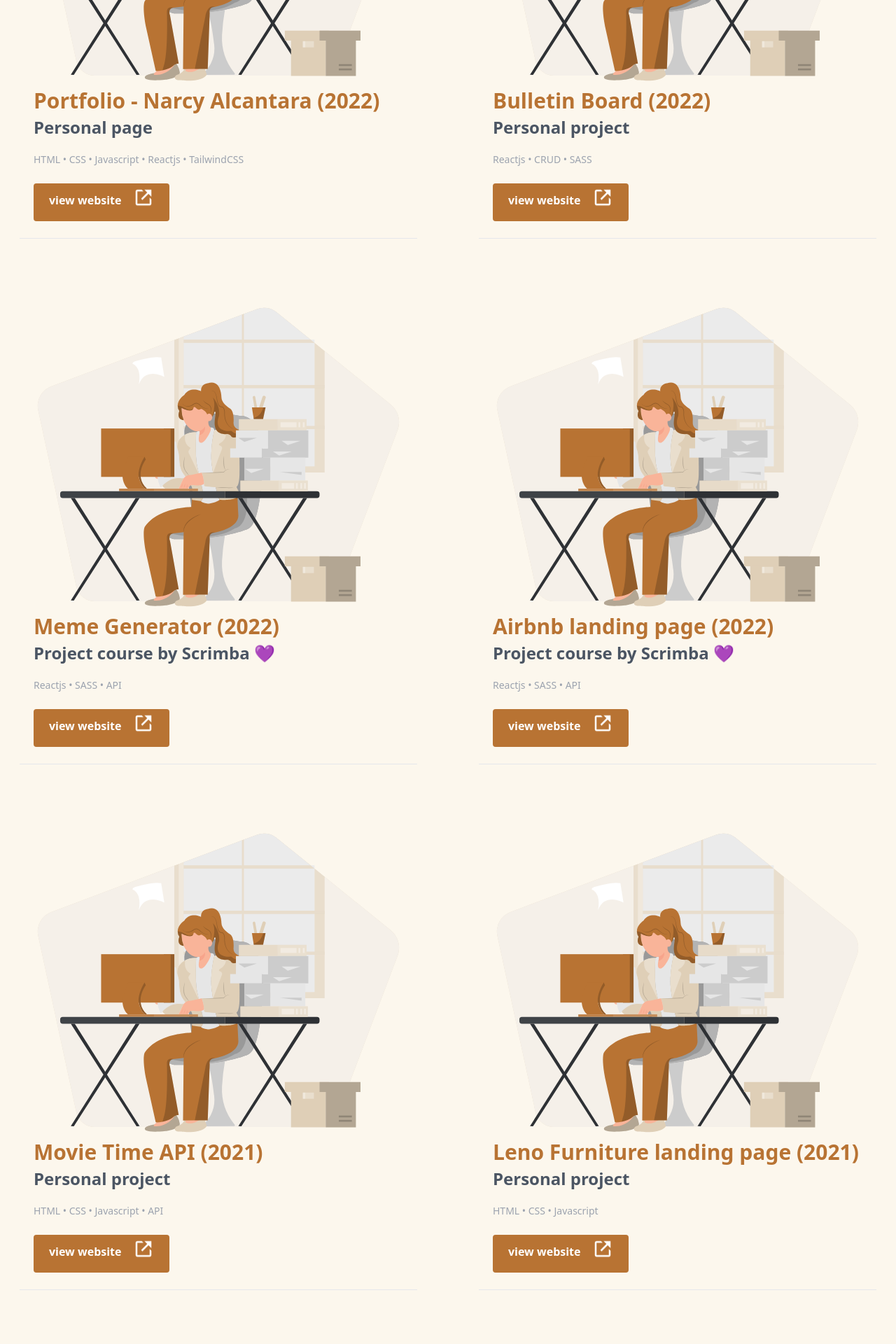
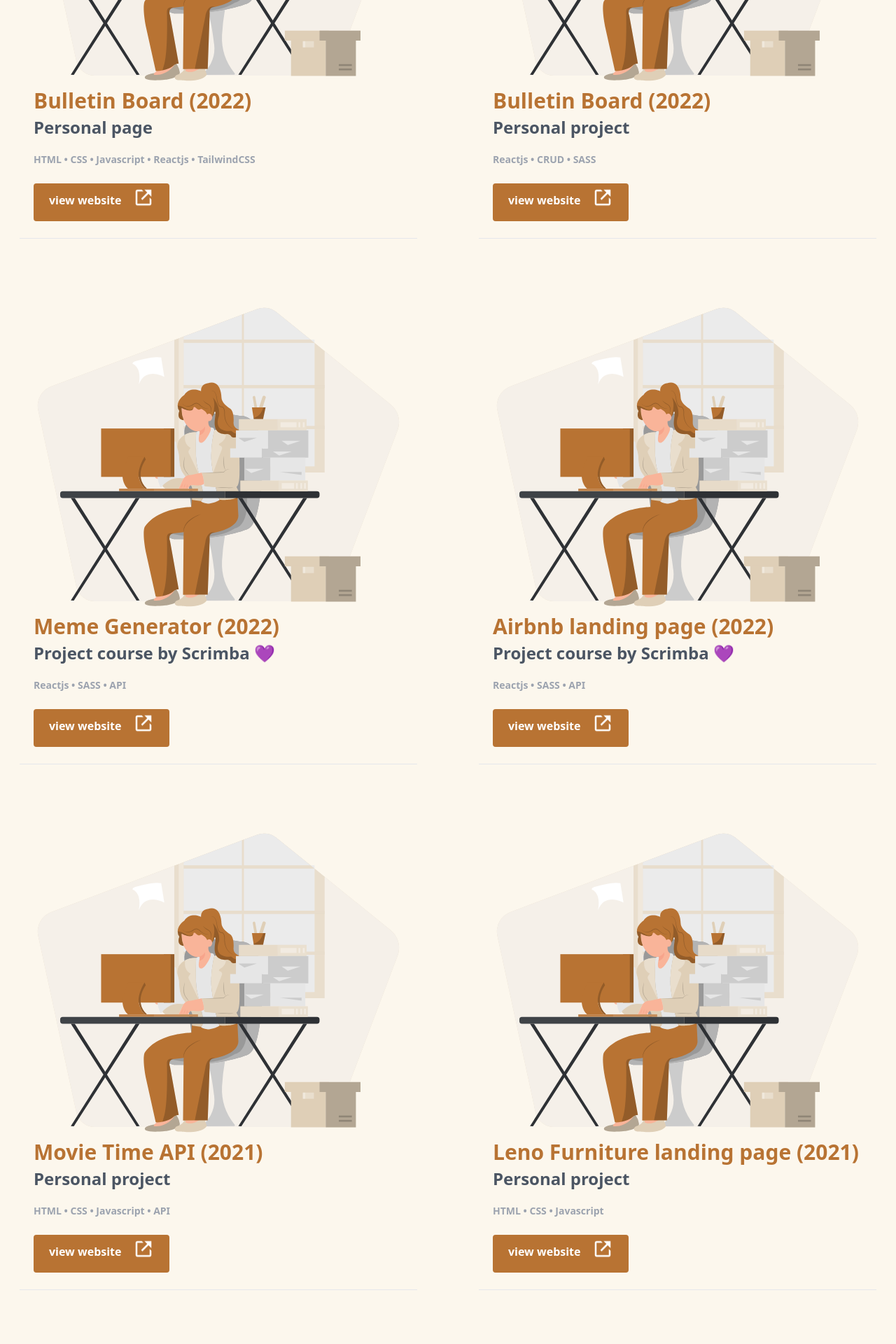
Before and after one commit to naralcantara001/nar-alcantara, a Next.js app: page / in a window 1280 px wide. Shown: the part 2920-4840 px from the top of the page at 70% size. Built offline with nearby package versions, Linux system fonts and the light colour scheme.

Commit message:
Update page.js

```diff
--- a/src/app/page.js
+++ b/src/app/page.js
@@ -266,9 +266,9 @@ export default function Home() {
                 <Image src={illustration} alt='image' className='rounded'/>
               </div>
               <div className=' flex flex-col justify-center items-start xl:ml-5 mt-4 xl:mt-0'>
-                <h3 className='font-bold text-2xl md:text-3xl text-[#B87333]'>Portfolio - Narcy Alcantara (2022)</h3>
+                <h3 className='font-bold text-2xl md:text-3xl text-[#B87333]'>Bulletin Board (2022)</h3>
                 <p className='font-bold text-lg md:text-2xl mt-1 text-gray-600 dark:text-[#DFCFB7]'>Personal page</p>
-                <p className='mt-4 md:mt-5 text-sm text-gray-400 dark:text-[#DFCFB7]'>HTML • CSS • Javascript • Reactjs • TailwindCSS</p>
+                <p className='font-bold mt-4 md:mt-5 text-sm text-gray-400 dark:text-[#DFCFB7]'>HTML • CSS • Javascript • Reactjs • TailwindCSS</p>
                 <a href='#'>
                   <button className='flex flex-row text-white group hover:text-[#B87333] hover:bg-[#FCF7ED] hover:border-[#B87333] border-2  border-[#B87333] bg-[#B87333] font-semibold rounded px-5 py-[10px] mt-6'>
                     <span className='mr-4'>view website</span>
@@ -288,7 +288,7 @@ export default function Home() {
               <div className=' flex flex-col justify-center items-start xl:ml-5 mt-4 xl:mt-0'>
                 <h3 className='font-bold text-2xl md:text-3xl text-[#B87333]'>Bulletin Board (2022)</h3>
                 <p className='font-bold text-lg md:text-2xl mt-1 text-gray-600 dark:text-[#DFCFB7]'>Personal project</p>
-                <p className='mt-4 md:mt-5 text-sm text-gray-400 dark:text-[#DFCFB7]'>Reactjs • CRUD • SASS</p>
+                <p className='font-bold mt-4 md:mt-5 text-sm text-gray-400 dark:text-[#DFCFB7]'>Reactjs • CRUD • SASS</p>
                 <a href='#'>
                   <button className='flex flex-row text-white group hover:text-[#B87333] hover:bg-[#FCF7ED] hover:border-[#B87333] border-2  border-[#B87333] bg-[#B87333] font-semibold rounded px-5 py-[10px] mt-6'>
                     <span className='mr-4'>view website</span>
@@ -308,7 +308,7 @@ export default function Home() {
               <div className=' flex flex-col justify-center items-start xl:ml-5 mt-4 xl:mt-0'>
                 <h3 className='font-bold text-2xl md:text-3xl text-[#B87333]'>Meme Generator (2022)</h3>
                 <p className='font-bold text-lg md:text-2xl mt-1 text-gray-600 dark:text-[#DFCFB7]'>Project course by Scrimba 💜</p>
-                <p className='mt-4 md:mt-5 text-sm text-gray-400 dark:text-[#DFCFB7]'>Reactjs • SASS • API</p>
+                <p className='font-bold mt-4 md:mt-5 text-sm text-gray-400 dark:text-[#DFCFB7]'>Reactjs • SASS • API</p>
                 <a href='#'>
                   <button className='flex flex-row text-white group hover:text-[#B87333] hover:bg-[#FCF7ED] hover:border-[#B87333] border-2  border-[#B87333] bg-[#B87333] font-semibold rounded px-5 py-[10px] mt-6'>
                     <span className='mr-4'>view website</span>
@@ -328,7 +328,7 @@ export default function Home() {
               <div className=' flex flex-col justify-center items-start xl:ml-5 mt-4 xl:mt-0'>
                 <h3 className='font-bold text-2xl md:text-3xl text-[#B87333]'>Airbnb landing page (2022)</h3>
                 <p className='font-bold text-lg md:text-2xl mt-1 text-gray-600 dark:text-[#DFCFB7]'>Project course by Scrimba 💜</p>
-                <p className='mt-4 md:mt-5 text-sm text-gray-400 dark:text-[#DFCFB7]'>Reactjs • SASS • API</p>
+                <p className='font-bold mt-4 md:mt-5 text-sm text-gray-400 dark:text-[#DFCFB7]'>Reactjs • SASS • API</p>
                 <a href='#'>
                   <button className='flex flex-row text-white group hover:text-[#B87333] hover:bg-[#FCF7ED] hover:border-[#B87333] border-2  border-[#B87333] bg-[#B87333] font-semibold rounded px-5 py-[10px] mt-6'>
                     <span className='mr-4'>view website</span>
@@ -348,7 +348,7 @@ export default function Home() {
               <div className=' flex flex-col justify-center items-start xl:ml-5 mt-4 xl:mt-0'>
                 <h3 className='font-bold text-2xl md:text-3xl text-[#B87333]'>Movie Time API (2021)</h3>
                 <p className='font-bold text-lg md:text-2xl mt-1 text-gray-600 dark:text-[#DFCFB7]'>Personal project</p>
-                <p className='mt-4 md:mt-5 text-sm text-gray-400 dark:text-[#DFCFB7]'>HTML • CSS • Javascript • API</p>
+                <p className='font-bold mt-4 md:mt-5 text-sm text-gray-400 dark:text-[#DFCFB7]'>HTML • CSS • Javascript • API</p>
                 <a href='#'>
                   <button className='flex flex-row text-white group hover:text-[#B87333] hover:bg-[#FCF7ED] hover:border-[#B87333] border-2  border-[#B87333] bg-[#B87333] font-semibold rounded px-5 py-[10px] mt-6'>
                     <span className='mr-4'>view website</span>
@@ -368,7 +368,7 @@ export default function Home() {
               <div className=' flex flex-col justify-center items-start xl:ml-5 mt-4 xl:mt-0'>
                 <h3 className='font-bold text-2xl md:text-3xl text-[#B87333]'>Leno Furniture landing page (2021)</h3>
                 <p className='font-bold text-lg md:text-2xl mt-1 text-gray-600 dark:text-[#DFCFB7]'>Personal project</p>
-                <p className='mt-4 md:mt-5 text-sm text-gray-400 dark:text-[#DFCFB7]'>HTML • CSS • Javascript</p>
+                <p className='font-bold mt-4 md:mt-5 text-sm text-gray-400 dark:text-[#DFCFB7]'>HTML • CSS • Javascript</p>
                 <a href='#'>
                   <button className='flex flex-row text-white group hover:text-[#B87333] hover:bg-[#FCF7ED] hover:border-[#B87333] border-2  border-[#B87333] bg-[#B87333] font-semibold rounded px-5 py-[10px] mt-6'>
                     <span className='mr-4'>view website</span>
@@ -388,7 +388,7 @@ export default function Home() {
               <div className=' flex flex-col justify-center items-start xl:ml-5 mt-4 xl:mt-0'>
                 <h3 className='font-bold text-2xl md:text-3xl text-[#B87333]'>Barangay Toclong 1B Web (2021)</h3>
                 <p className='font-bold text-lg md:text-2xl mt-1 text-gray-600 dark:text-[#DFCFB7]'>Main Programmer - Internship</p>
-                <p className='mt-4 md:mt-5 text-sm text-gray-400 dark:text-[#DFCFB7]'>HTML • CSS • Javascript</p>
+                <p className='font-bold mt-4 md:mt-5 text-sm text-gray-400 dark:text-[#DFCFB7]'>HTML • CSS • Javascript</p>
                 <a href='#'>
                   <button className='flex flex-row text-white group hover:text-[#B87333] hover:bg-[#FCF7ED] hover:border-[#B87333] border-2  border-[#B87333] bg-[#B87333] font-semibold rounded px-5 py-[10px] mt-6'>
                     <span className='mr-4'>view website</span>
```
